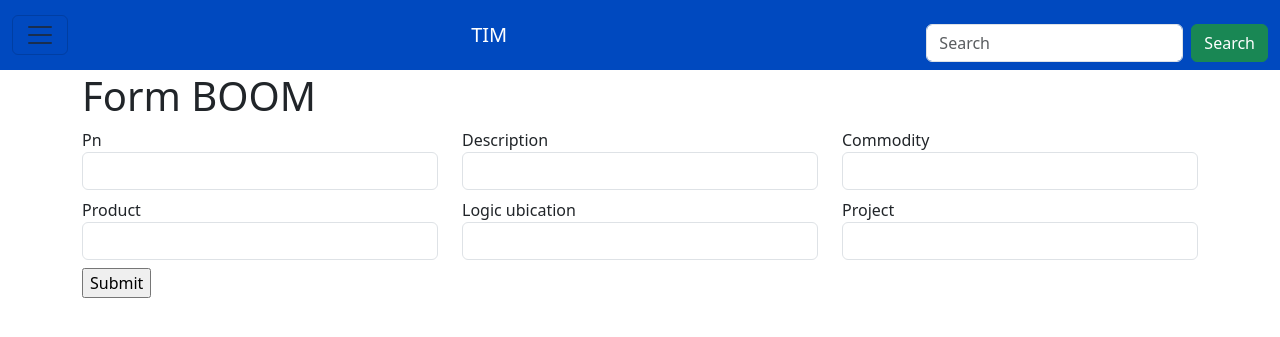
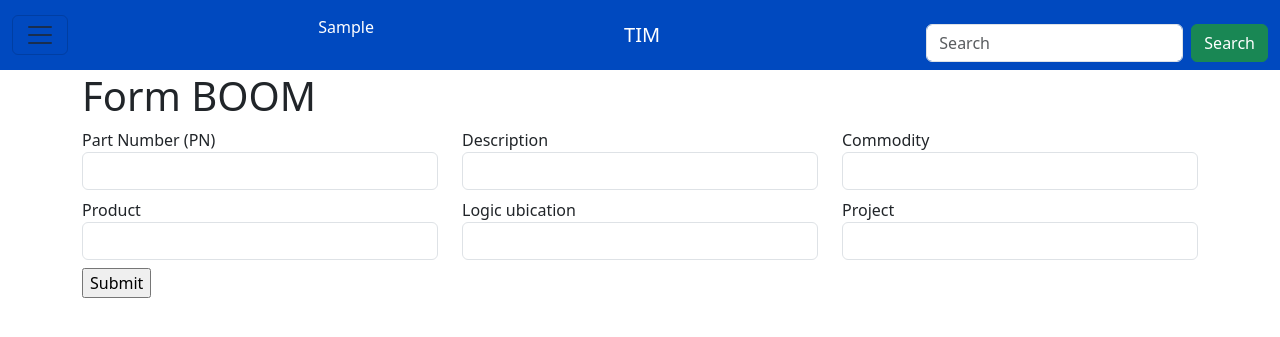
Before and after one commit to JoseArevalozz/Tim_db, a Django app: page /boom_form/ in a window 1280 px wide. Shown: the top 337 px of the page. Run offline with Django 4.2, Linux system fonts and the light colour scheme; a user stored in the database is signed in; tables that the repository leaves empty hold one stand-in row (values such as "Sample post").

Commit message:
Homogenizar variables1

```diff
--- a/forms_db/forms.py
+++ b/forms_db/forms.py
@@ -17,7 +17,7 @@ class UutForm(ModelForm):
         ]
         labels = {
                 'sn':'Serial Number',
-                'pn_b':'Part Number',
+                'pn_b':'Part Number (PN)',
         }
 
 class FailureForm(ModelForm):
@@ -44,7 +44,8 @@ class BoomForm(ModelForm):
     class Meta:
         model = Booms
         fields = '__all__'
-        labels = {'ubiLogic':'Logic ubication'}
+        labels = {'ubiLogic':'Logic ubication',
+        'pn':'Part Number (PN)'}
 
 class RejectedForm(ModelForm):
     class Meta:
@@ -56,7 +57,7 @@ class RejectedForm(ModelForm):
             "folio",
         ]
         labels = {
-            'pn_b':'Part Number',
+            'pn_b':'Part Number (PN)',
             'snDamaged':'Sn Damaged',
             'snNew': 'Sn New',
             'folio':'Folio',
@@ -71,7 +72,7 @@ class ErrorMessageForm(ModelForm):
         ]
         labels = {
             'message':'Error Message',
-            'pn_b':'Part Number'
+            'pn_b':'Part Number (PN)'
         }
 
 class StationForm(ModelForm):
@@ -81,7 +82,7 @@ class StationForm(ModelForm):
         labels = {
             'stationProject': 'Station Project',
             'stationName': 'Station Name',
-            'description': 'Description',
+            'description': 'Descripción',
         }
 
 class MaintenanceForm(ModelForm):
--- a/templates/nav.html
+++ b/templates/nav.html
@@ -4,6 +4,7 @@
         <button class="navbar-toggler " type="button" data-bs-toggle="offcanvas" data-bs-target="#offcanvasNavbar" aria-controls="offcanvasNavbar" aria-label="Toggle navigation">
             <span class="navbar-toggler-icon"></span>
         </button>
+        <p style="color: white;">{{employe.privileges}}</p>
         <a class="text-white navbar-brand" href="#">TIM</a>
         <form class="d-flex mt-3" role="search">
             <input class="form-control me-2" type="search" placeholder="Search" aria-label="Search">
@@ -76,7 +77,7 @@
 
                 {% if employe.switch == True%}
                 <li>
-                    <button class="dropdown-item" value="1G" name="bt-project" type="submit">1G-SW</button>
+                    <a href="{% url 'home' %}"> <button class="dropdown-item" value="1G" name="bt-project" type="submit">1G-SW</button></a>
                 </li>
                 {% endif %}
                 </form>
```
